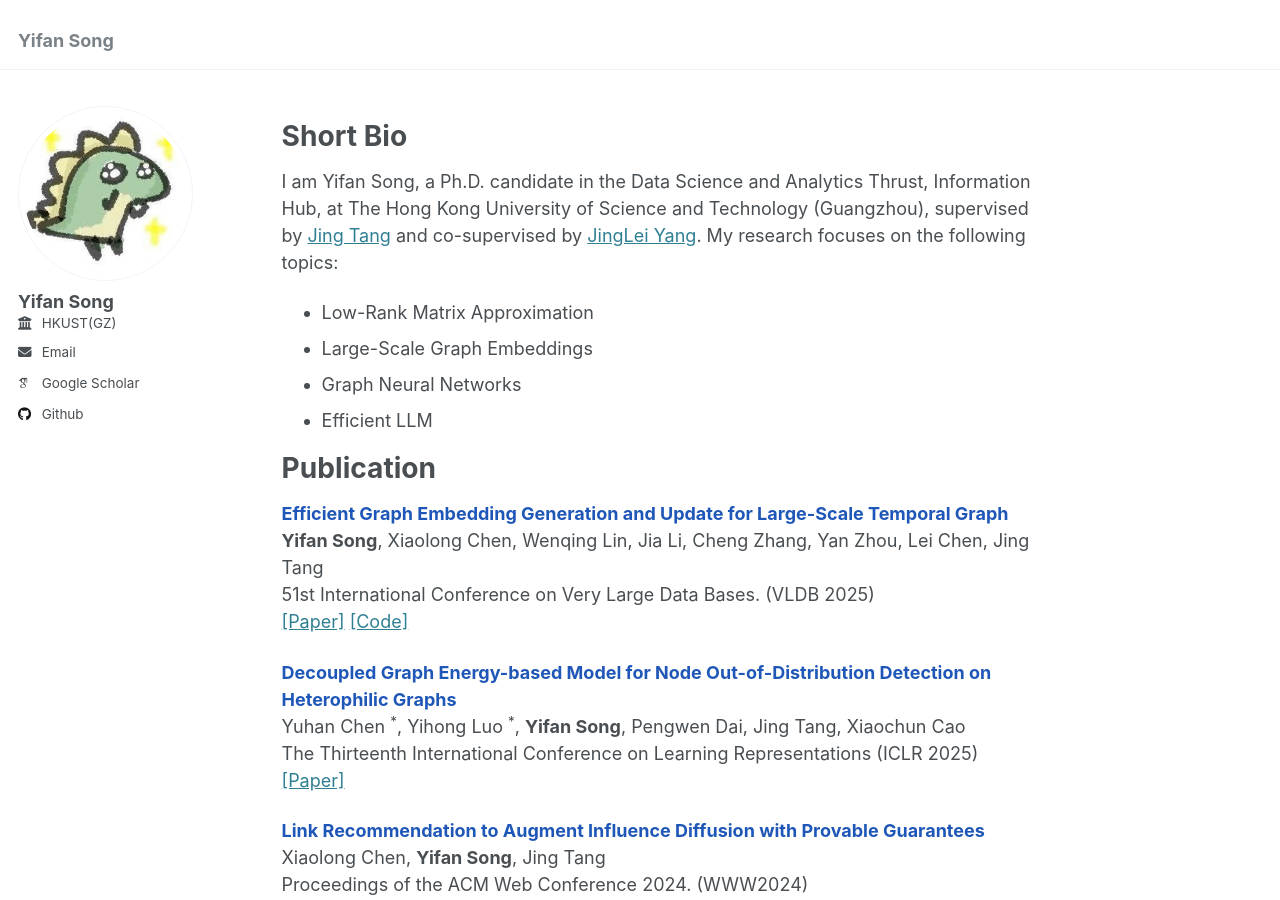
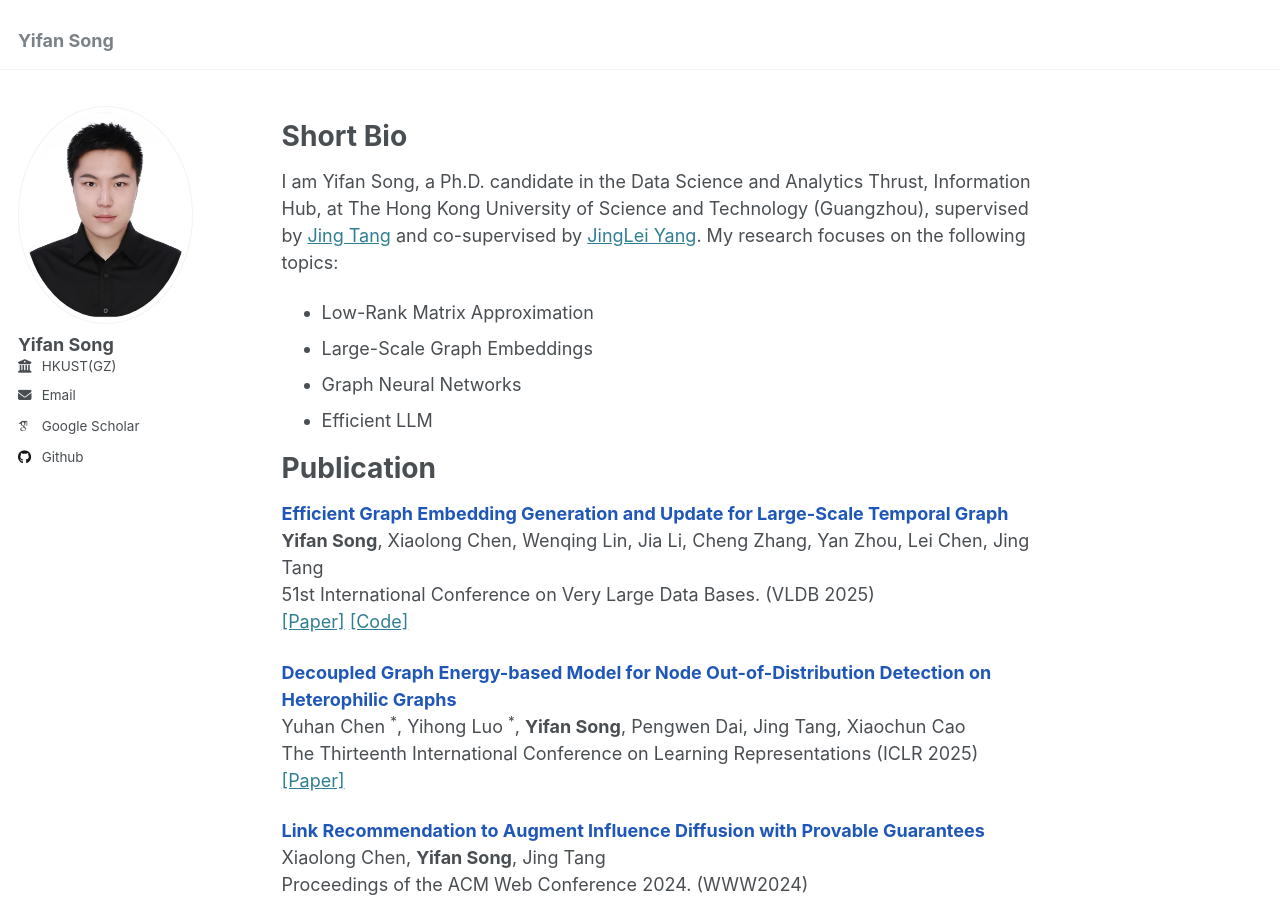
Before and after one commit to yfsong00/smallhammer.github.io, a Jekyll site: the page built from _pages/about.md, in a window 1280 px wide and 900 px high. Built offline with Jekyll 4.4.1, drawn with Linux system fonts in a browser that asks for light colours; some web fonts are replaced.

Commit message:
Update _config.yml

```diff
--- a/_config.yml
+++ b/_config.yml
@@ -84,7 +84,7 @@ analytics:
 # Site Author
 author:
   name             : "Yifan Song"
-  avatar           : "yifan_song.png"
+  avatar           : "yifansong.png"
   #bio              : "Low-rank Matrix Approximation, Graph Embedding, GNNS and Efficient LLM"
   # location         : "Shenzhen, China"
   employer         : "HKUST(GZ)"
```
